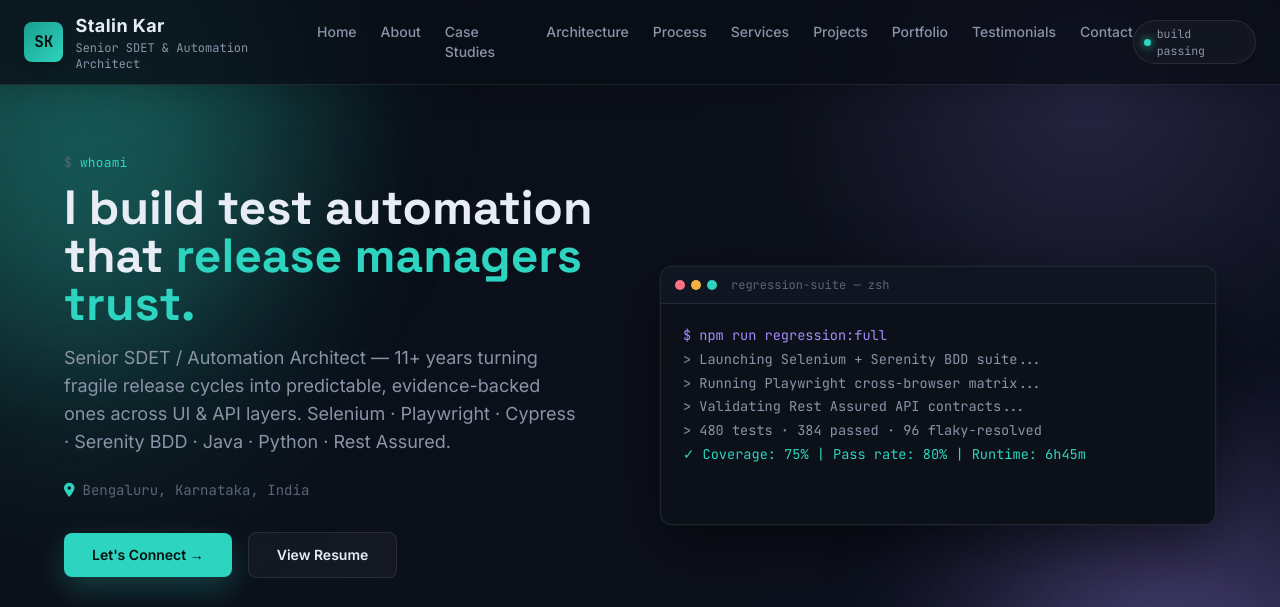
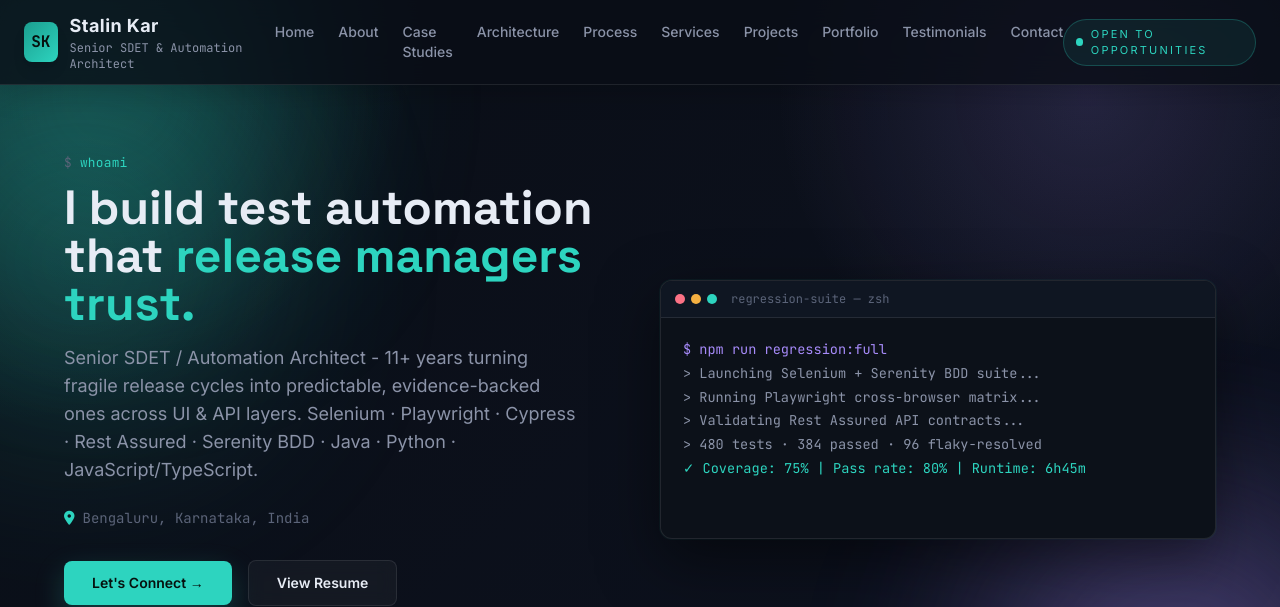
Before and after one commit to stalinkar/myportfolio, a plain HTML site: page index.html in a window 1280 px wide. Shown: the top 607 px of the page. Drawn offline with nearby package versions, Linux system fonts and the light colour scheme.

Commit message:
Enhance navigation and update professional summary in index.html

```diff
--- a/index.html
+++ b/index.html
@@ -265,9 +265,12 @@
         <li><a href="#testimonials" class="hover:!text-white transition-colors">Testimonials</a></li>
         <li><a href="#contact" class="hover:!text-white transition-colors">Contact</a></li>
       </ul>
-      <div class="flex items-center gap-3">
-        <div class="status-chip hidden sm:inline-flex"><span class="status-dot"></span>build passing</div>
-        <button id="navToggle" class="lg:hidden w-9 h-9 flex items-center justify-center rounded-lg border" style="border-color: var(--border); color: var(--text);" aria-label="Toggle navigation menu" aria-expanded="false" aria-controls="mobileMenu">
+      <div class="flex items-center gap-2 sm:gap-3">
+        <div class="hidden sm:inline-flex items-center gap-2 rounded-full border px-3 py-1.5 text-[11px] uppercase tracking-[0.2em]" style="border-color: rgba(45,212,191,0.25); color: var(--accent); background: rgba(45,212,191,0.08);">
+          <span class="w-2 h-2 rounded-full" style="background: var(--accent);"></span>
+          Open to opportunities
+        </div>
+        <button id="navToggle" class="lg:hidden w-10 h-10 flex items-center justify-center rounded-full border transition hover:bg-white/5" style="border-color: var(--border); color: var(--text); background: rgba(255,255,255,0.04);" aria-label="Toggle navigation menu" aria-expanded="false" aria-controls="mobileMenu">
           <i class="fas fa-bars" id="navToggleIcon"></i>
         </button>
       </div>
@@ -298,7 +301,7 @@
             I build test automation that <span style="color: var(--accent);">release managers trust.</span>
           </h1>
           <p class="text-base md:text-lg mb-6 max-w-lg" style="color: var(--text-muted);">
-            Senior SDET / Automation Architect — 11+ years turning fragile release cycles into predictable, evidence-backed ones across UI &amp; API layers. Selenium · Playwright · Cypress · Serenity BDD · Java · Python · Rest Assured.
+            Senior SDET / Automation Architect - 11+ years turning fragile release cycles into predictable, evidence-backed ones across UI &amp; API layers. Selenium · Playwright · Cypress · Rest Assured · Serenity BDD · Java · Python · JavaScript/TypeScript.
           </p>
           <div class="flex items-center gap-2 mb-8 text-sm mono" style="color: var(--text-faint);">
             <i class="fas fa-location-dot" style="color: var(--accent);"></i><span>Bengaluru, Karnataka, India</span>
```
